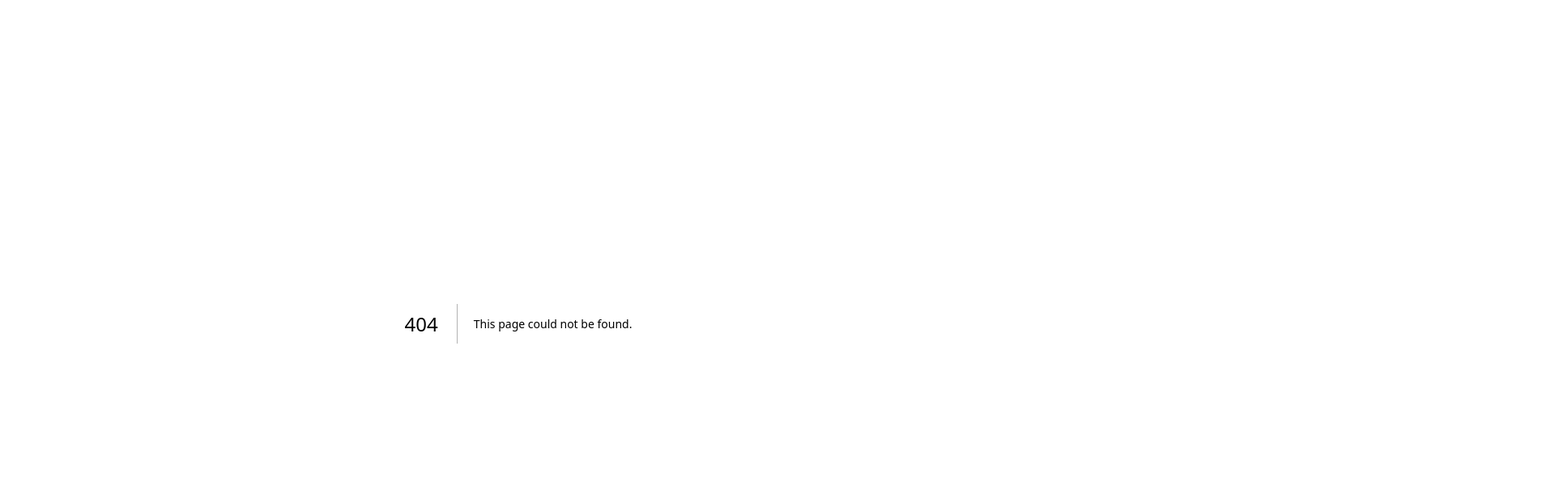
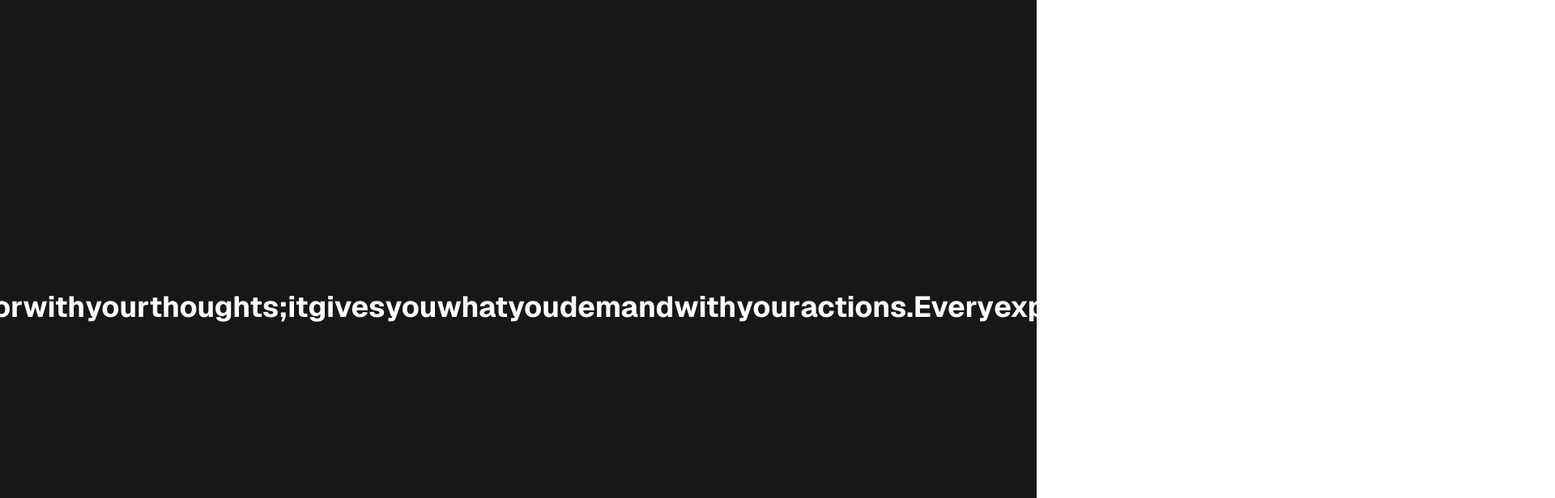
Before and after one commit to Bored008/motion.dev-learnings, a Next.js app: page /AnimationSequence in a window 1280 px wide. Before the commit this address had no page. Shown: the top 616 px of the page at 81% size, 1920 px wide, since content can reach past the window. Built offline with nearby package versions, Linux system fonts and the light colour scheme.

Commit message:
learned animated text split

```diff
--- /dev/null
+++ b/src/app/AnimationSequence/components/animated-text.tsx
@@ -0,0 +1,58 @@
+"use client";
+import { motion, stagger, useAnimate } from "motion/react";
+import React, { useEffect } from "react";
+
+const AnimatedText = () => {
+  const [scope, animate] = useAnimate();
+  useEffect(() => {
+    startAnimating();
+  }, []);
+
+  const startAnimating = () => {
+    animate(
+      "span",
+      {
+        opacity: 1,
+        filter: "blur(0px)",
+        y: 0,
+      },
+      {
+        duration: 0.5,
+        ease: "easeInOut",
+        delay: stagger(0.02),
+      },
+    );
+  };
+  const text =
+    "The universe doesn't give you what you ask for with your thoughts; it gives you what you demand with your actions.Every expert was once a beginner who refused to quit.";
+  return (
+    <div
+      ref={scope}
+      className="mx-auto flex max-w-4xl items-center justify-center text-4xl font-bold text-white "
+    >
+      {/* <motion.span
+        style={{
+          opacity: 0,
+        }}
+        className="inline-block"
+      >
+        {text}
+      </motion.span> */}
+      {text.split(" ").map((word, idx) => (
+        <motion.span
+          style={{
+            opacity: 0,
+            filter: "blur(10px)",
+            y: 10,
+          }}
+          key={word + idx}
+          className="inline-block"
+        >
+          {word} &nbsp;
+        </motion.span>
+      ))}
+    </div>
+  );
+};
+
+export default AnimatedText;
--- /dev/null
+++ b/src/app/AnimationSequence/page.js
@@ -0,0 +1,12 @@
+import React from 'react'
+import AnimatedText from './components/animated-text'
+
+const page = () => {
+  return (
+    <div className='bg-neutral-900 min-h-screen text-white mx-auto flex flex-center justify-center'>
+        <AnimatedText />
+    </div>
+  )
+}
+
+export default page
--- a/src/app/Cardhover/components/Card.jsx
+++ b/src/app/Cardhover/components/Card.jsx
@@ -1,6 +1,7 @@
 "use client"
 import React, { useState } from 'react'
 import { cn } from '@/lib/utils'
+import Link from 'next/link'
 import { AnimatePresence, motion } from 'motion/react'
 import { X, MessageSquareText, ClockFading, Rotate3D, Box, Plus } from 'lucide-react'
 
--- a/src/app/Cardhover/page.js
+++ b/src/app/Cardhover/page.js
@@ -1,9 +1,11 @@
 import React from 'react'
 import Card from './components/Card.jsx'
+import Link from 'next/link.js'
 
 const page = () => {
   return (
     <div className='bg-white flex justify-center items-center min-h-screen w-full' >
+        <Link href={"/"} className="absolute top-10 left-10 text-white bg-black px-4 py-2 rounded-full text-sm hover:bg-black/20 transition-colors backdrop-blur-md">←  Back to Home</Link>
         <Card />
     </div>
   )
--- a/src/app/Hoverbutton/page.js
+++ b/src/app/Hoverbutton/page.js
@@ -1,6 +1,7 @@
 "use client";
 import React from 'react'
 import { motion } from "motion/react"
+import Link from 'next/link';
 
 const page = () => {
   return (
@@ -10,6 +11,7 @@ const page = () => {
       backgroundRepeat:"repeat"
     }}
     >
+      <Link href={"/"} className="absolute top-10 left-10 text-white bg-black px-4 py-2 rounded-full text-sm hover:bg-white/20 transition-colors backdrop-blur-md">←  Back to Home</Link>
       <motion.button
       whileHover={{
         // rotateX:20,
--- a/src/app/MotionHook/components/Motionhooks.tsx
+++ b/src/app/MotionHook/components/Motionhooks.tsx
@@ -11,6 +11,7 @@ import {
   useSpring,
   useTransform,
 } from "motion/react";
+import Link from "next/link";
 
 const Motionhooks = () => {
   const [bgColor, setBgColor] = useState("#232323");
@@ -19,11 +20,15 @@ const Motionhooks = () => {
 
   return (
     <motion.div
-      style={{
+      animate={{
         backgroundColor: bgColor,
+      }}
+      transition={{
+        duration: 0.5,
       }}
       className="flex min-h-screen items-center justify-center bg-neutral-900 text-white"
     >
+      <Link href={"/"} className="absolute top-10 left-10 bg-black px-4 py-2 rounded-full text-sm hover:bg-white/20 transition-colors backdrop-blur-md">←  Back to Home</Link>
       <div className="mx-auto flex max-w-4xl flex-col gap-10 py-40">
         {features.map((feature, idx) => (
           <Card
@@ -62,7 +67,11 @@ const Card = ({
     },
   );
   const opacityContent = useTransform(scrollYProgress, [0, 0.5, 1], [0, 1, 0]);
-  const blur = useTransform(scrollYProgress, [0, 0.3, 0.5, 0.8, 1], [10, 5, 0, 5, 10]);
+  const blur = useTransform(
+    scrollYProgress,
+    [0, 0.3, 0.5, 0.8, 1],
+    [10, 5, 0, 5, 10],
+  );
 
   useMotionValueEvent(scrollYProgress, "change", (latest) => {
     if (latest > 0.4 && latest < 0.6) {
--- a/src/app/page.js
+++ b/src/app/page.js
@@ -9,6 +9,7 @@ export default function Home() {
       <Link href='/Hoverbutton'>Hover button</Link>
       <Link href='/Cardhover'>Card Hover</Link>
       <Link href='/MotionHook'>MotionHook</Link>
+      <Link href={'/AnimationSequence'}>AnimationSequence</Link>
     </div>
   );
 }
--- a/tsconfig.json
+++ b/tsconfig.json
@@ -1,6 +1,10 @@
 {
   "compilerOptions": {
     "target": "ES2017",
+        "baseUrl": ".",
+    "paths": {
+      "@/*": ["./src/*"]
+    },
     "lib": [
       "dom",
       "dom.iterable",
@@ -30,7 +34,7 @@
     "**/*.mts",
     "**/*.ts",
     "**/*.tsx"
-  ],
+, "src/app/AnimationSequence/page.js"  ],
   "exclude": [
     "node_modules"
   ]
```
